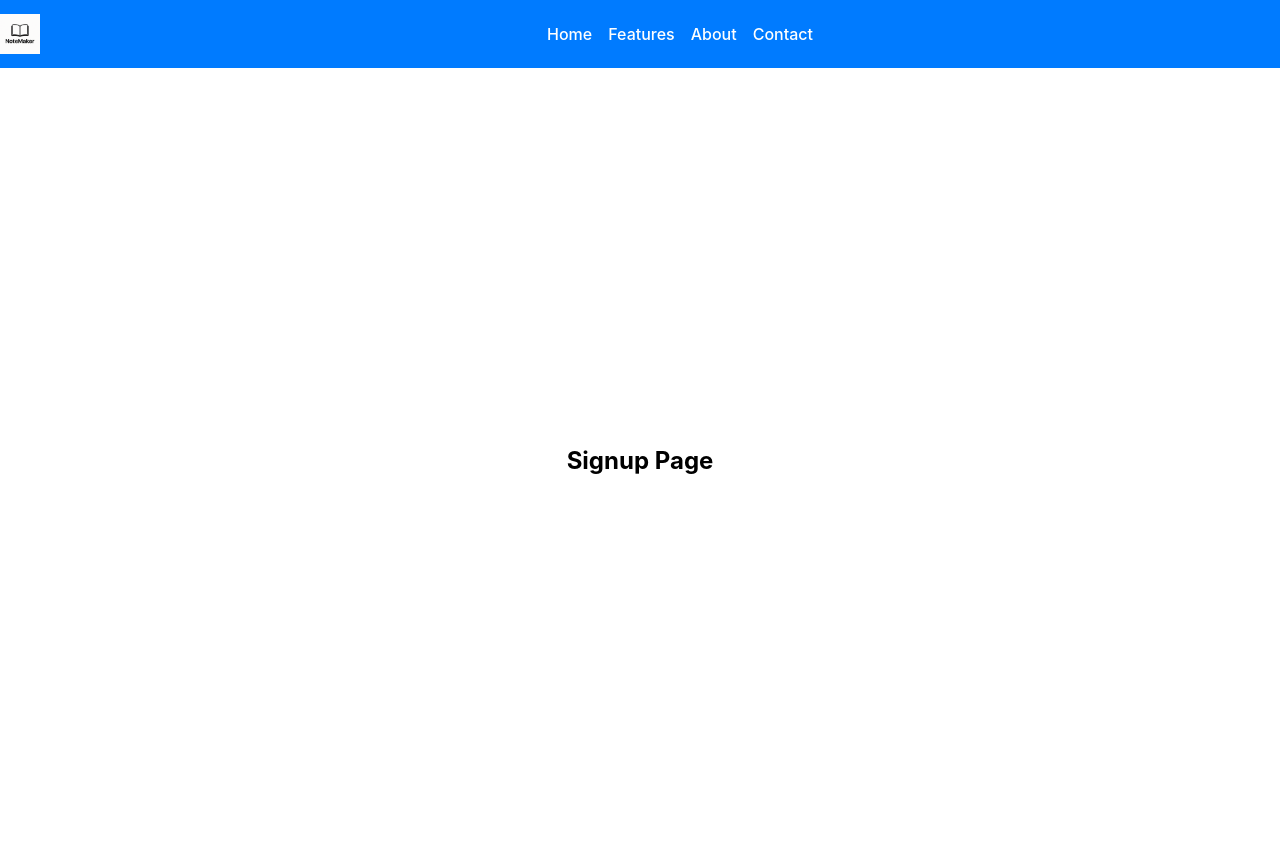
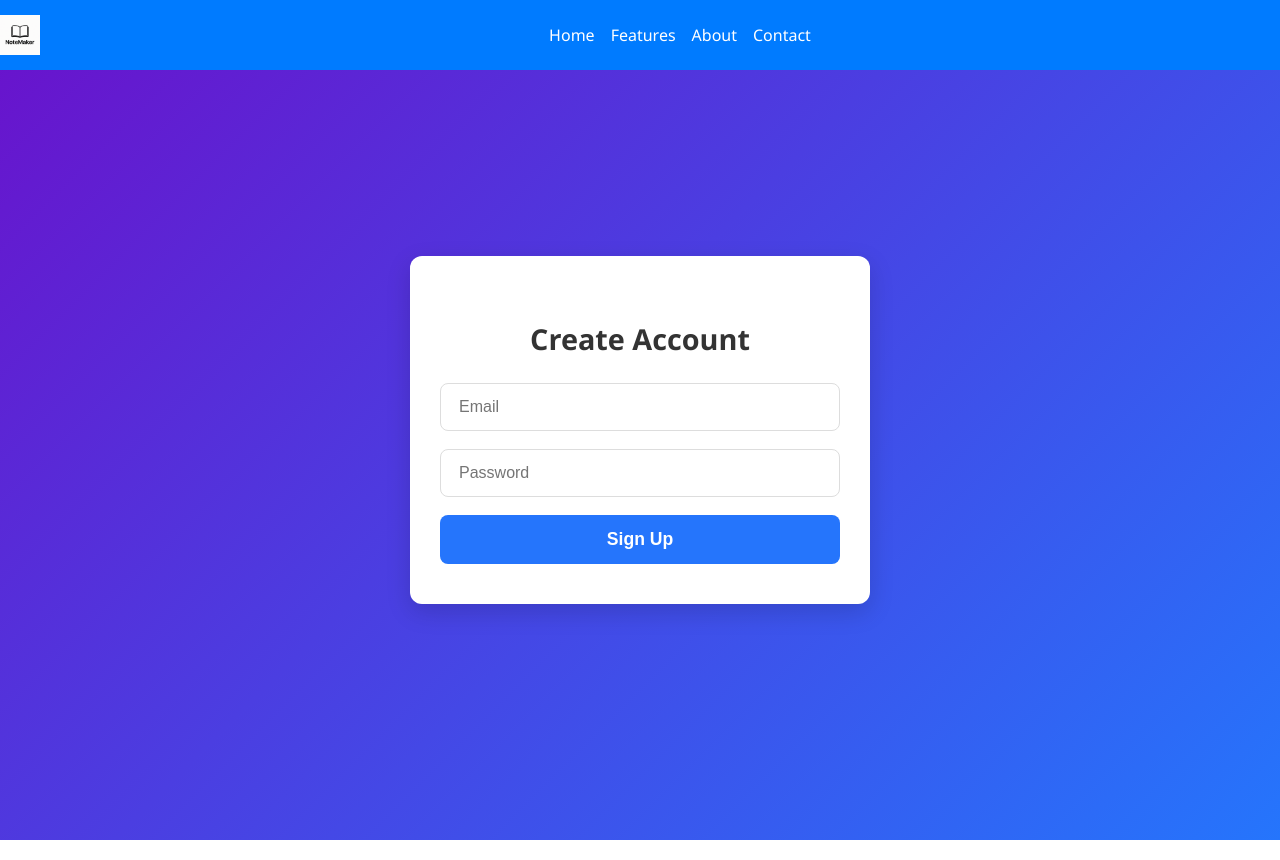
Before and after one commit to mandeep-bhandari123/notemaker, a React (Create React App) app in the folder frontend/: page /signup in a window 1280 px wide. Built offline with nearby package versions, Linux system fonts and the light colour scheme.

Commit message:
Code Update

```diff
--- a/frontend/src/Signup.js
+++ b/frontend/src/Signup.js
@@ -1,13 +1,114 @@
 // src/Signup.js
-import React from 'react';
+import React, { useState } from 'react';
 import Navbar from './Navbar';
 import './App.css';
+import { useNavigate } from 'react-router-dom';
 
 export default function Signup() {
+  const [email, setEmail] = useState('');
+  const [password, setPassword] = useState('');
+  const navigate = useNavigate();
+
+  const handleSignup = async (e) => {
+    e.preventDefault();
+    try {
+      const response = await fetch('http://localhost:8000/users/', {
+        method: 'POST',
+        headers: {
+          'Content-Type': 'application/json',
+        },
+        body: JSON.stringify({
+          email: email,
+          password: password,
+        }),
+      });
+
+      if (!response.ok) throw new Error('SignUp failed');
+      navigate('/login');
+    } catch (err) {
+      console.error('Signup error:', err);
+      alert('Signup failed. Please try again.');
+    }
+  };
+
   return (
-    <div className="app-container">
+    <div style={styles.appContainer}>
       <Navbar />
-      <h2>Signup Page</h2>
+      <div style={styles.loginBox}>
+        <h2 style={styles.heading}>Create Account</h2>
+        <form onSubmit={handleSignup} style={styles.form}>
+          <input
+            type="email"
+            placeholder="Email"
+            value={email}
+            onChange={(e) => setEmail(e.target.value)}
+            required
+            style={styles.input}
+          />
+          <input
+            type="password"
+            placeholder="Password"
+            value={password}
+            onChange={(e) => setPassword(e.target.value)}
+            required
+            style={styles.input}
+          />
+          <button type="submit" style={styles.button}>Sign Up</button>
+        </form>
+      </div>
     </div>
   );
 }
+
+const styles = {
+  appContainer: {
+    minHeight: '100vh',
+    background: 'linear-gradient(135deg, #6a11cb 0%, #2575fc 100%)',
+    display: 'flex',
+    justifyContent: 'center',
+    alignItems: 'center',
+    padding: '20px',
+    fontFamily: "'Segoe UI', Tahoma, Geneva, Verdana, sans-serif",
+    flexDirection: 'column',
+  },
+  loginBox: {
+    backgroundColor: 'white',
+    padding: '40px 30px',
+    borderRadius: '12px',
+    boxShadow: '0 8px 24px rgba(0,0,0,0.15)',
+    width: '100%',
+    maxWidth: '400px',
+    textAlign: 'center',
+    marginTop: '20px',
+  },
+  heading: {
+    marginBottom: '25px',
+    color: '#333',
+    fontWeight: '700',
+    fontSize: '1.8rem',
+  },
+  form: {
+    display: 'flex',
+    flexDirection: 'column',
+    gap: '18px',
+  },
+  input: {
+    padding: '14px 18px',
+    fontSize: '1rem',
+    borderRadius: '8px',
+    border: '1.8px solid #ddd',
+    outline: 'none',
+    transition: 'border-color 0.3s ease',
+  },
+  button: {
+    padding: '14px 18px',
+    fontSize: '1.1rem',
+    borderRadius: '8px',
+    border: 'none',
+    backgroundColor: '#2575fc',
+    color: 'white',
+    fontWeight: '600',
+    cursor: 'pointer',
+    transition: 'background-color 0.3s ease',
+  },
+};
```
Also changed, not shown: 1 other file (tests, documents, lock files or other folders).
